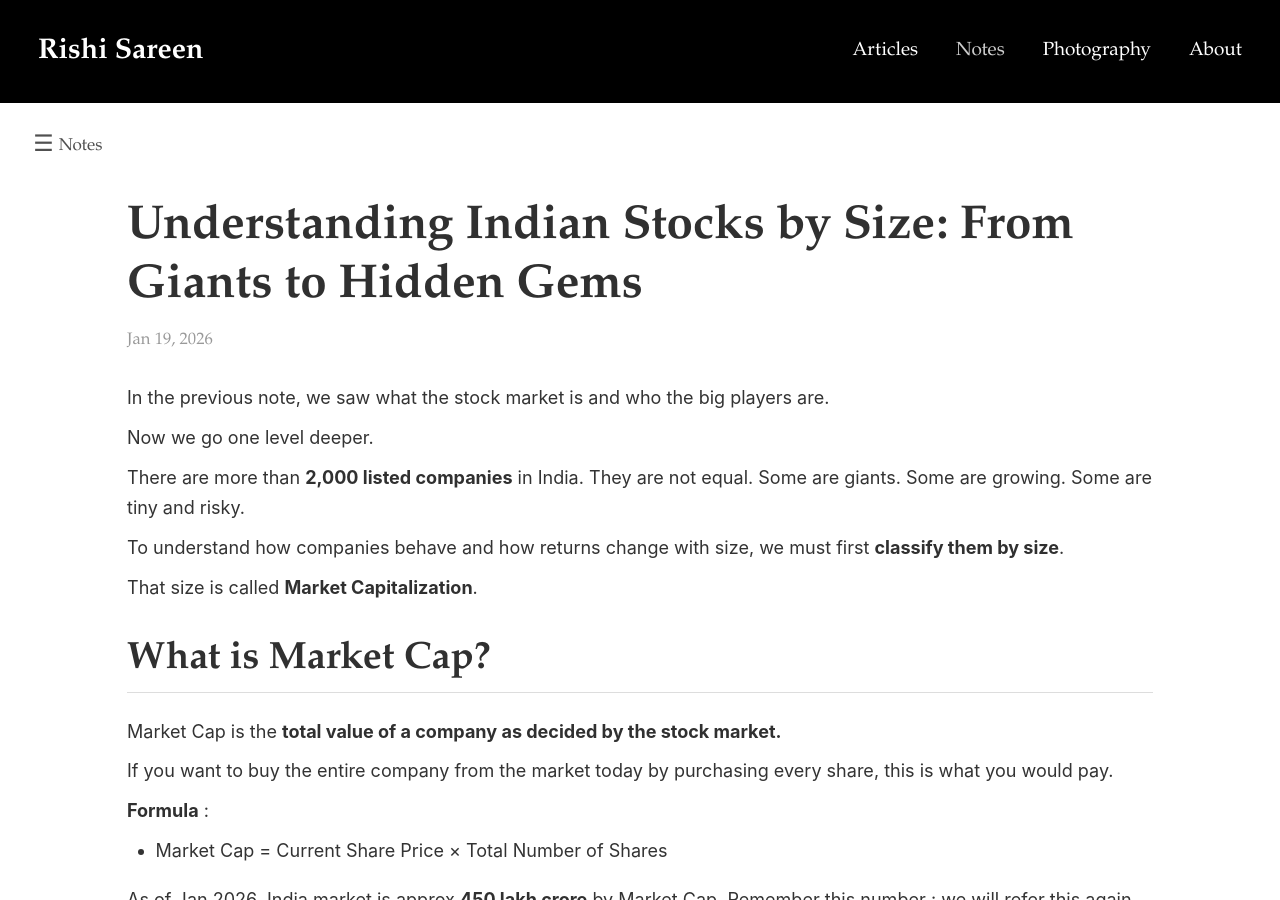
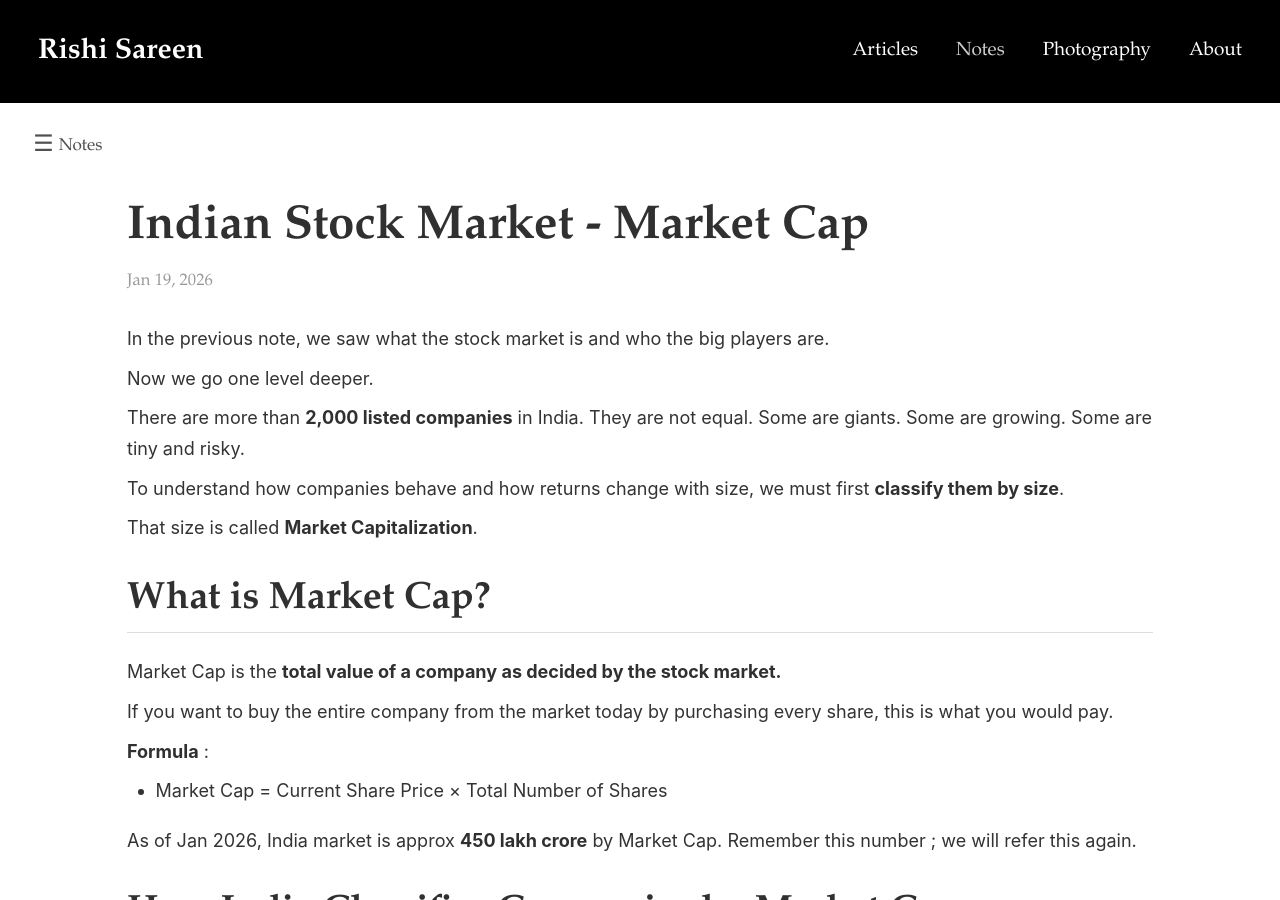
Before and after one commit to rishisareen/rishisareen.github.io, a Jekyll site: the page built from _notes/finance/Indian Stock Market II.md, in a window 1280 px wide and 900 px high. Built offline with Jekyll 4.4.1, drawn with Linux system fonts in a browser that asks for light colours.

Commit message:
Updated Stock Market notes
Affected files:
_notes/finance/Indian Stock Market I.md
_notes/finance/Indian Stock Market II.md

```diff
--- a/_notes/finance/Indian Stock Market II.md
+++ b/_notes/finance/Indian Stock Market II.md
@@ -1,6 +1,6 @@
 ---
 layout: notes
-title: "Understanding Indian Stocks by Size: From Giants to Hidden Gems"
+title: "Indian Stock Market - Market Cap"
 date: 2026-01-19
 ---
 In the previous note, we saw what the stock market is and who the big players are.
```
Also changed, not shown: _notes/finance/Indian Stock Market I.md (+1 -1 lines).
